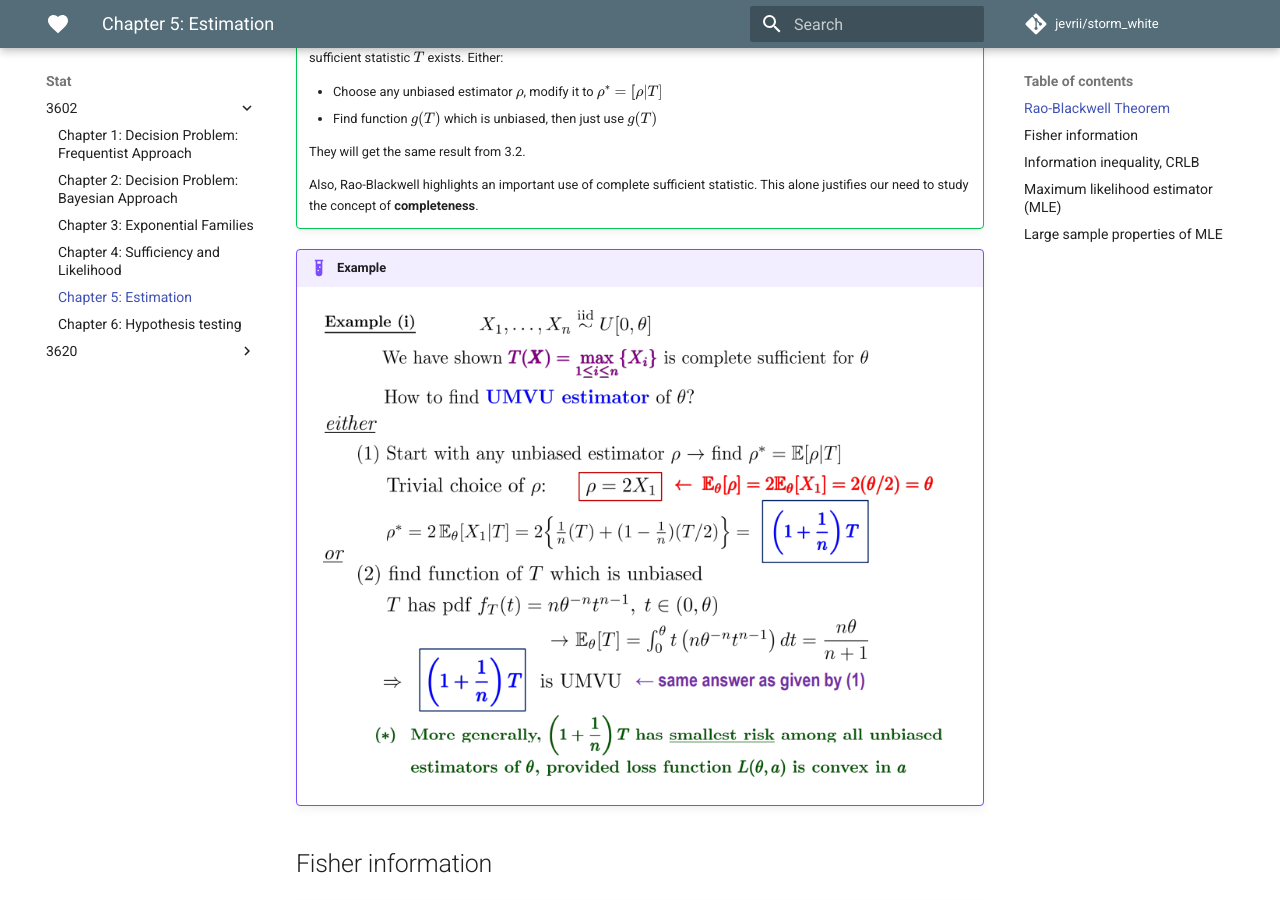
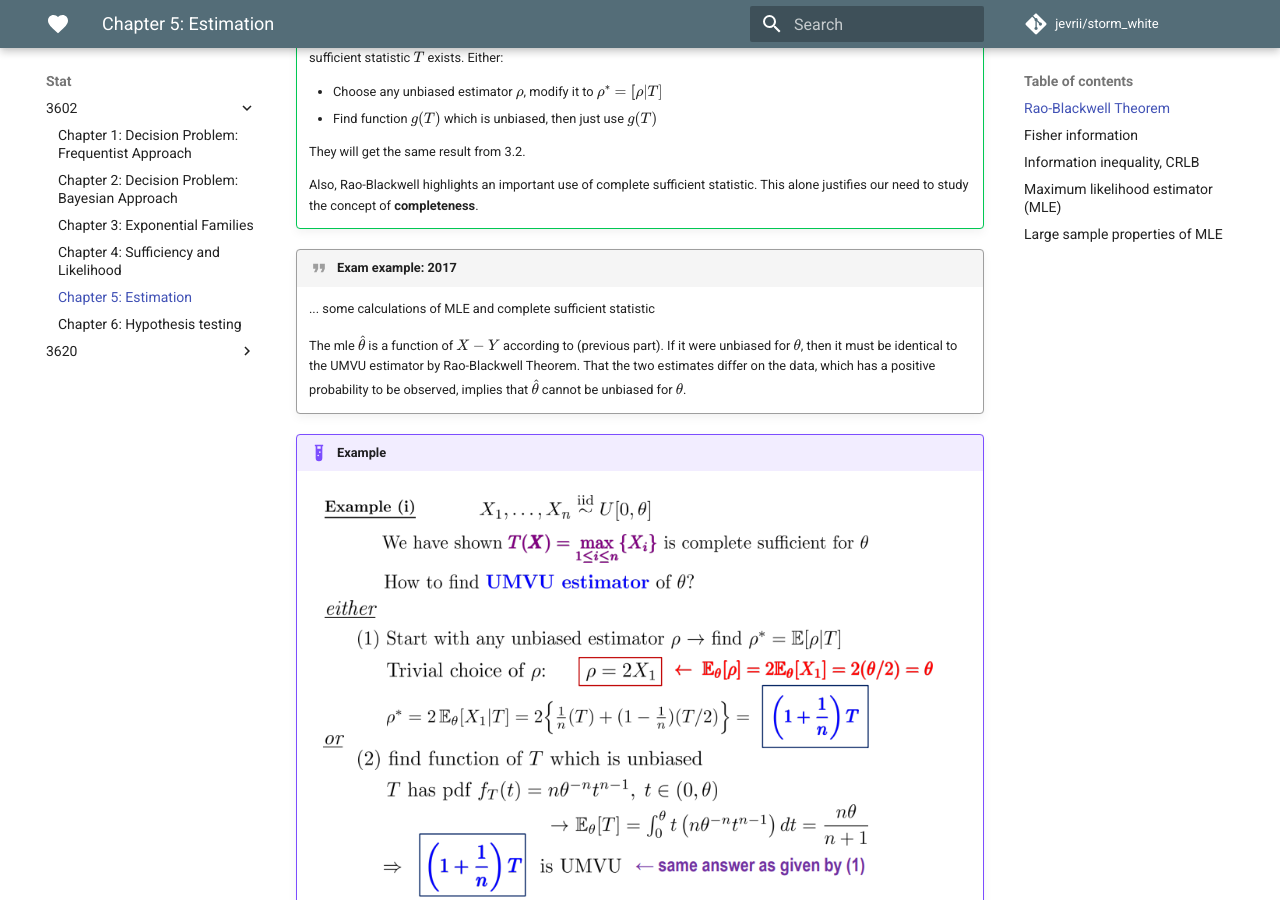
Before and after one commit to jevrii/storm_white, an MkDocs documentation site: the page built from docs/stat/3602/ch5.md, in a window 1280 px wide and 900 px high, scrolled down 556 px. Built offline with MkDocs 1.6.1 and Material for MkDocs 9.7.7, drawn with Linux system fonts in a browser that asks for light colours; comment, search, counter and statistics services are not loaded.

Commit message:
added ch5 rao blackwell exam explanation

```diff
--- a/docs/stat/3602/ch5.md
+++ b/docs/stat/3602/ch5.md
@@ -19,6 +19,12 @@ Define $\rho^* = \rho^*(T) = \mathbb{E}[\rho(X) | T]$
     They will get the same result from 3.2.
 
     Also, Rao-Blackwell highlights an important use of complete sufficient statistic. This alone justifies our need to study the concept of **completeness**.
+
+!!! quote "Exam example: 2017"
+    ... some calculations of MLE and complete sufficient statistic
+
+    The mle $\hat{\theta}$ is a function of $X-Y$ according to (previous part). If it were unbiased for $\theta$, then it must be identical to the UMVU estimator by Rao-Blackwell Theorem. That the two estimates differ on the data, which has a positive probability to be observed, implies that $\hat{\theta}$ cannot be unbiased for $\theta$.
+
 
 !!! example
     ![ch5 rao blackwell eg](../images/ch5_rao_blackwell_eg.png)
```
